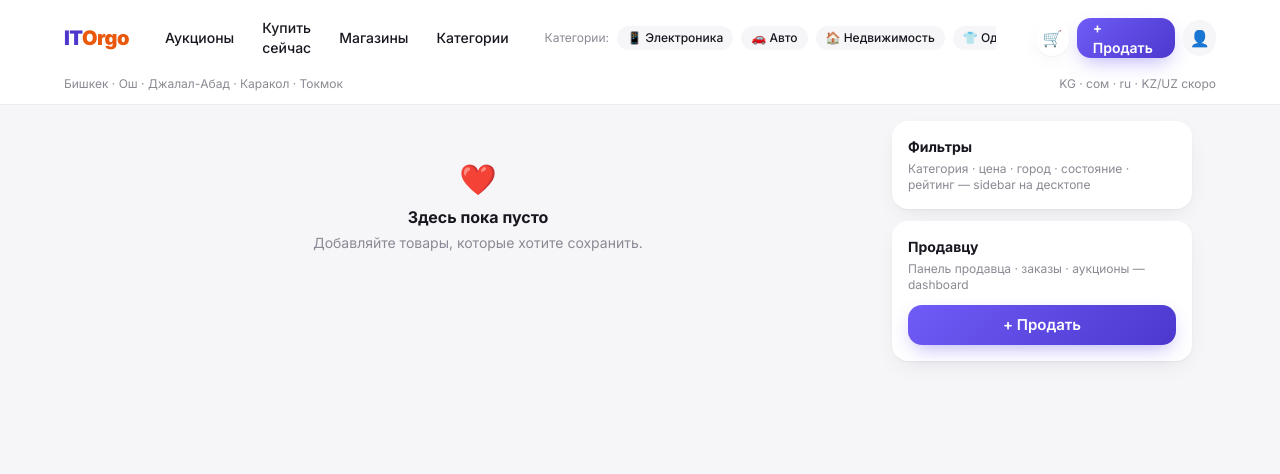
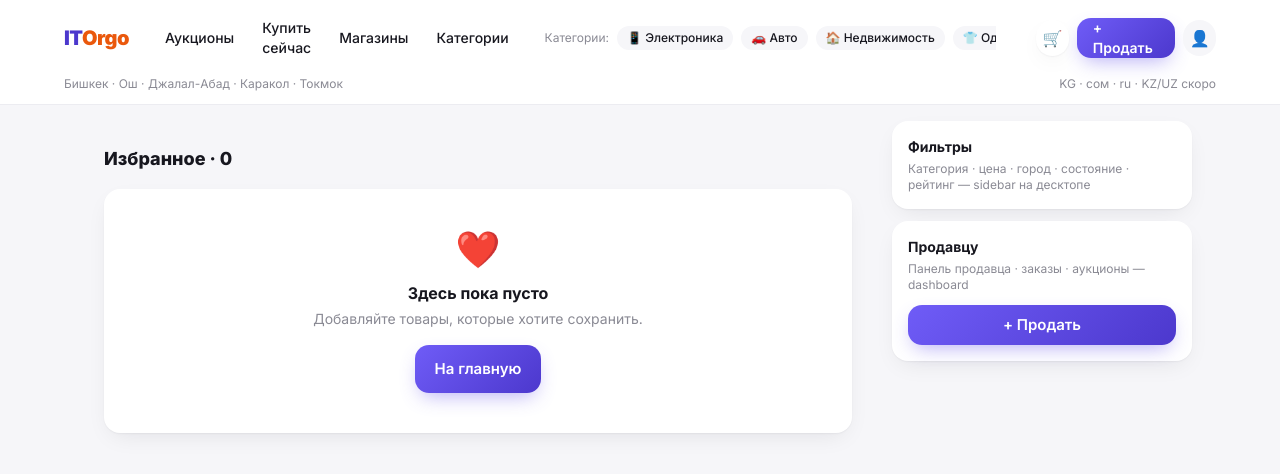
Before and after one commit to atabayhakan/itorgo, a Next.js app: page /favorites in a window 1280 px wide. Shown: the top 474 px of the page. Built offline with nearby package versions, Linux system fonts and the light colour scheme.

Commit message:
feat: favorites persistence (context + localStorage) + orders history

```diff
--- a/src/app/favorites/page.tsx
+++ b/src/app/favorites/page.tsx
@@ -1,9 +1,35 @@
+"use client";
+
+import Link from "next/link";
+import { useFavorites } from "@/lib/favorites/FavoritesContext";
+import { PRODUCTS } from "@/lib/data/mock-data";
+import { ProductCard } from "@/components/product/ProductCard";
+import { EmptyState } from "@/components/ui/States";
+
 export default function FavoritesPage() {
+  const { ids, count } = useFavorites();
+  const favProducts = PRODUCTS.filter((p) => ids.has(p.id));
+
+  if (favProducts.length === 0) {
+    return (
+      <main className="px-4 py-6">
+        <h1 className="text-lg font-extrabold">Избранное · {count}</h1>
+        <div className="mt-4">
+          <EmptyState icon="❤️" title="Здесь пока пусто" text="Добавляйте товары, которые хотите сохранить." action={<Link href="/" className="btn-primary inline-flex">На главную</Link>} />
+        </div>
+      </main>
+    );
+  }
+
   return (
-    <main className="px-4 py-10 text-center">
-      <p className="text-3xl">❤️</p>
-      <h1 className="mt-2 text-base font-bold">Здесь пока пусто</h1>
-      <p className="mt-1 text-sm text-ink-faint">Добавляйте товары, которые хотите сохранить.</p>
+    <main className="px-4 py-4">
+      <h1 className="text-lg font-extrabold">Избранное · {count}</h1>
+      <p className="text-xs text-ink-faint">Сохраняется локально · TODO: sync to /api/favorites</p>
+      <div className="mt-4 grid grid-cols-2 gap-3 lg:grid-cols-4">
+        {favProducts.map((p) => (
+          <ProductCard key={p.id} product={p} />
+        ))}
+      </div>
     </main>
   );
 }
--- a/src/app/layout.tsx
+++ b/src/app/layout.tsx
@@ -6,6 +6,7 @@ import { DesktopNav } from "@/components/navigation/DesktopNav";
 import { FloatingSell } from "@/components/sell/FloatingSell";
 import { PWAInstaller } from "@/components/pwa/PWAInstaller";
 import { CartProvider } from "@/lib/cart/CartContext";
+import { FavoritesProvider } from "@/lib/favorites/FavoritesContext";
 
 const inter = Inter({
   subsets: ["latin", "cyrillic", "cyrillic-ext"],
@@ -41,8 +42,9 @@ export default function RootLayout({ children }: { children: React.ReactNode })
   return (
     <html lang="ru" className={inter.variable}>
       <body className="antialiased">
-        <CartProvider>
-          <DesktopNav />
+        <FavoritesProvider>
+          <CartProvider>
+            <DesktopNav />
         <div className="mx-auto min-h-dvh max-w-xl bg-surface-dim lg:max-w-6xl lg:bg-surface-dim">
           <div className="lg:flex lg:gap-6 lg:px-6 lg:py-4">
             <div className="min-w-0 flex-1">{children}</div>
@@ -69,8 +71,9 @@ export default function RootLayout({ children }: { children: React.ReactNode })
           <FloatingSell />
           <BottomNav />
         </div>
-          <PWAInstaller />
-        </CartProvider>
+            <PWAInstaller />
+          </CartProvider>
+        </FavoritesProvider>
       </body>
     </html>
   );
--- /dev/null
+++ b/src/app/orders/page.tsx
@@ -0,0 +1,31 @@
+import Link from "next/link";
+import { formatKGS } from "@/lib/data/mock-data";
+
+const MOCK_ORDERS = [
+  { id: "o2041", title: "iPhone 17 Pro Max 256GB", price: 49500, status: "paid" as const, at: "2026-08-20" },
+  { id: "o2038", title: "Кроссовки Nike Air Force 1", price: 7200, status: "delivered" as const, at: "2026-08-12" },
+  { id: "o2035", title: "Трактор МТЗ-82", price: 480000, status: "processing" as const, at: "2026-08-10" },
+];
+
+const tone: Record<string, string> = { paid: "bg-success-bg text-success", delivered: "bg-success-bg text-success", processing: "bg-warning-bg text-warning", pending: "bg-surface-sunken text-ink-soft" };
+
+export default function OrdersPage() {
+  return (
+    <main className="px-4 py-4">
+      <h1 className="text-lg font-extrabold">Мои покупки</h1>
+      <p className="text-xs text-ink-faint">История заказов · статусы: pending → processing → paid → shipped → delivered</p>
+      <ul className="mt-4 space-y-2">
+        {MOCK_ORDERS.map((o) => (
+          <li key={o.id} className="flex items-center justify-between rounded-2xl bg-surface px-4 py-3 shadow-card">
+            <div>
+              <p className="text-sm font-semibold">{o.title}</p>
+              <p className="text-xs text-ink-faint">{o.id} · {o.at} · {formatKGS(o.price)} сом</p>
+            </div>
+            <span className={`chip ${tone[o.status]}`}>{o.status}</span>
+          </li>
+        ))}
+      </ul>
+      <Link href="/" className="btn-secondary mt-4 w-full">На главную</Link>
+    </main>
+  );
+}
--- a/src/app/profile/page.tsx
+++ b/src/app/profile/page.tsx
@@ -39,6 +39,8 @@ export default function ProfilePage() {
           ["Мои объявления", "/seller/s1"],
           ["Мой магазин", "/store/st1"],
           ["Кошелёк", "/wallet"],
+          ["Корзина", "/cart"],
+          ["Избранное", "/favorites"],
           ["Уведомления", "/notifications"],
           ["Настройки", "/settings"],
         ].map(([label, href]) => (
--- a/src/components/product/ProductCard.tsx
+++ b/src/components/product/ProductCard.tsx
@@ -6,11 +6,13 @@ import type { Product } from "@/lib/types";
 import { formatKGS, getSeller, getStore } from "@/lib/data/mock-data";
 import { ProductImage } from "@/components/ui/ProductImage";
 import { IconBolt, IconFire, IconHeart, IconStar } from "@/components/icons/Icons";
+import { useFavorites } from "@/lib/favorites/FavoritesContext";
 
 export function ProductCard({ product }: { product: Product }) {
   const seller = getSeller(product.sellerId);
   const store = getStore(product.storeId);
-  const [fav, setFav] = useState(false);
+  const { has, toggle } = useFavorites();
+  const fav = has(product.id);
   const [pop, setPop] = useState(false);
 
   const discount = product.oldPrice ? Math.round((1 - product.price / product.oldPrice) * 100) : 0;
@@ -18,7 +20,7 @@ export function ProductCard({ product }: { product: Product }) {
   function toggleFav(e: React.MouseEvent) {
     e.preventDefault();
     e.stopPropagation();
-    setFav((f) => !f);
+    toggle(product.id);
     setPop(true);
   }
 
--- /dev/null
+++ b/src/lib/favorites/FavoritesContext.tsx
@@ -0,0 +1,43 @@
+"use client";
+
+import { createContext, useContext, useEffect, useState, type ReactNode } from "react";
+import { track } from "@/lib/analytics/events";
+
+interface FavCtx {
+  ids: Set<string>;
+  toggle: (id: string) => void;
+  has: (id: string) => boolean;
+  count: number;
+}
+
+const Ctx = createContext<FavCtx | null>(null);
+
+export function FavoritesProvider({ children }: { children: ReactNode }) {
+  const [ids, setIds] = useState<Set<string>>(new Set());
+
+  useEffect(() => {
+    try {
+      const raw = localStorage.getItem("itorgo_favs");
+      if (raw) setIds(new Set(JSON.parse(raw)));
+    } catch {}
+  }, []);
+  useEffect(() => {
+    try { localStorage.setItem("itorgo_favs", JSON.stringify([...ids])); } catch {}
+  }, [ids]);
+
+  const toggle = (id: string) => setIds((prev) => {
+    const next = new Set(prev);
+    if (next.has(id)) { next.delete(id); track("favorite", { id, action: "remove" }); }
+    else { next.add(id); track("favorite", { id, action: "add" }); }
+    return next;
+  });
+  const has = (id: string) => ids.has(id);
+
+  return <Ctx.Provider value={{ ids, toggle, has, count: ids.size }}>{children}</Ctx.Provider>;
+}
+
+export function useFavorites() {
+  const v = useContext(Ctx);
+  if (!v) throw new Error("useFavorites must be inside FavoritesProvider");
+  return v;
+}
```
